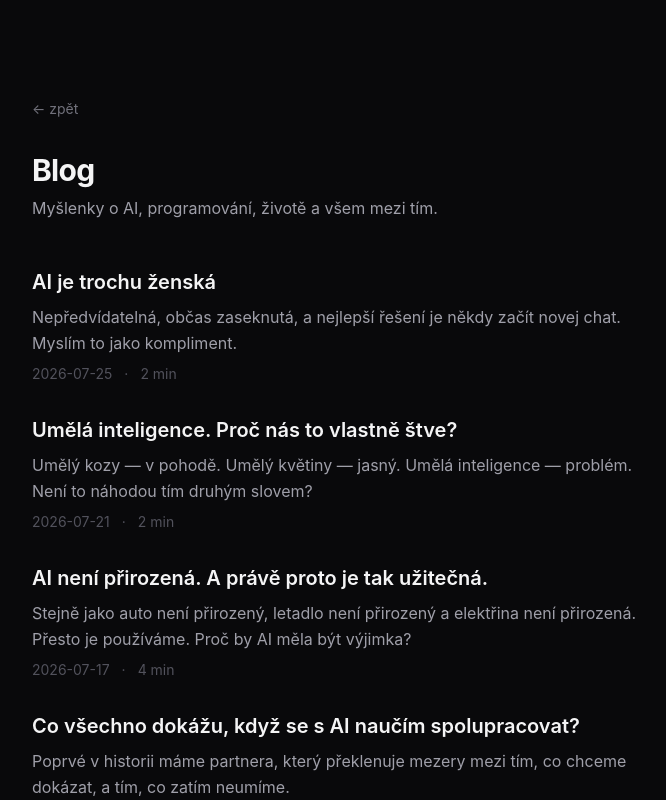
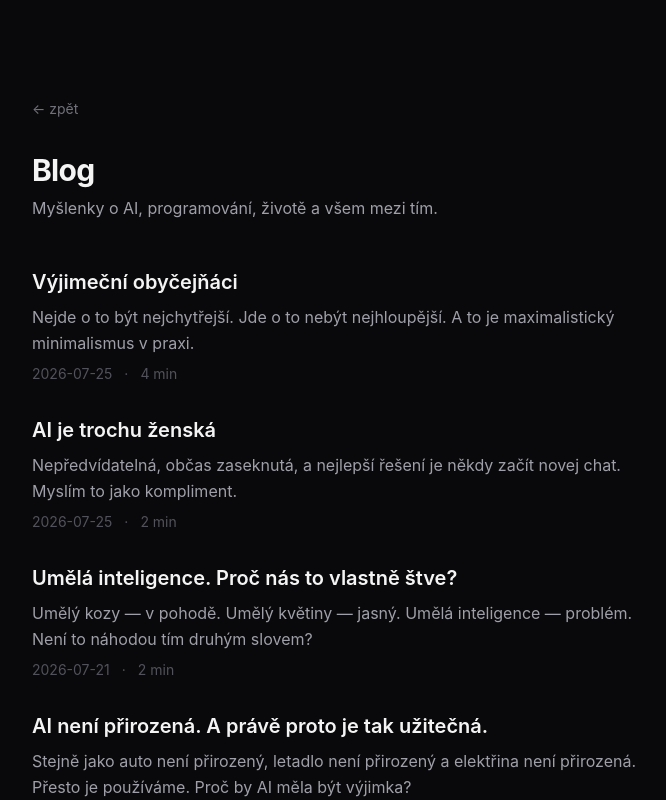
Before and after one commit to Peter-Pix/petrpiskacek.online, a Next.js app: page /blog in a window 1280 px wide. Shown: the top 800 px of the page, without its empty margins (296-962 px from the left). Built offline with nearby package versions, Linux system fonts and the light colour scheme.

Commit message:
feat(blog): add Výjimeční obyčejňáci

```diff
--- a/src/app/blog/[slug]/page.tsx
+++ b/src/app/blog/[slug]/page.tsx
@@ -329,6 +329,71 @@ const posts: Record<string, { title: string; date: string; content: string[] }>
       "A podle mě tímhle civilizace nekončí, zajímavej příběh spíš teprve začíná.",
     ],
   },
+  "vyjimecni-obycejnaci": {
+    title: "Výjimeční obyčejňáci",
+    date: "2026-07-25",
+    content: [
+      "",
+      "Nejde o to být nejchytřejší. Jde o to nebýt nejhloupější.",
+      "",
+      "To je maximalistický minimalismus v praxi. Nízká laťka? Možná. Ale překvapivě málo lidí přes ni přeskočí. A ti, co si myslí, že ji přeskočili dávno, většinou koukají na úplně jinou laťku — tu svou, tu imaginární, tu, která jim potvrzuje, co chtějí slyšet.",
+      "",
+      "---",
+      "",
+      "Znáte ten typ lidí. Ti, co ví úplně všechno.",
+      "",
+      "Jsou tak chytří, že by si nikdy neotevřeli knížku, protože jsou si naprosto jistí, že tam nenajdou nic, co by už nevěděli. Diskuzi nepotřebují, protože mají pravdu předem. Radu nepřijmou, protože proč by přijímali radu od někoho, kdo toho ví míň než oni?",
+      "",
+      "A tady je ten paradox, o kterém se moc nemluví.",
+      "",
+      "Ten nejchytřejší chytřejší být nemůže. Dosáhl stropu. Zazdil se tam sám, vlastníma rukama, s úsměvem na tváři. Jeho ego je dokonalá zvukotěsná místnost — dovnitř se nedostane nic nového, ven se nedostane žádná pochybnost. Funguje to perfektně. Přesně tak, jak si představoval.",
+      "",
+      "A proto je strašně nebezpečné být jeden z nich. Ne pro okolí. Pro sebe.",
+      "",
+      "Okolí si najde jiný zdroj. Okolí se přizpůsobí, obejde to, půjde dál. Ale ten člověk zůstane stát. Na místě. V místnosti bez oken, kde pořád dokola přehrává ten samý film o tom, jak je nejchytřejší v sále.",
+      "",
+      "O těhle lidech se bavit nechci. Není tam o čem.",
+      "",
+      "---",
+      "",
+      "Na druhém konci spektra je druhá sorta.",
+      "",
+      "Ti, co se vzdali. Co se přestali snažit, protože to přece stejně nemá cenu, protože systém, protože okolnosti, protože ostatní mají vždycky víc štěstí, víc konexí, víc čehokoli. Tihle lidi jsou v pohodě — svým způsobem. Mají dokonalé vysvětlení pro každou situaci, ve které nejsou tam, kde by mohli být.",
+      "",
+      "O těhle se taky bavit nechci.",
+      "",
+      "---",
+      "",
+      "Chci se bavit o výjimečných obyčejňácích.",
+      "",
+      "Nemají speciální označení, nemají vlastní hashtag, nezaplňují konferenční sály jako řečníci o tom, jak být úspěšný. Jsou to lidi, které potkáváte a možná si jich ani nevšimnete. Sedí vedle vás v kanceláři, stojí za vámi ve frontě, jezdí s vámi výtahem. Obyčejní. Až na jednu věc.",
+      "",
+      "Jsou natolik chytří, aby si uvědomovali, že nejsou dost chytří.",
+      "",
+      "A to je rozdíl, který dělá všechno.",
+      "",
+      "Protože z téhle myšlenky — jednoduché, trochu nepohodlné, ale poctivé — vychází celý způsob, jak žijí. Čtou. Nejen tehdy, kdy musí, ale proto, že vědí, co se stane, když přestanou. Ptají se. I na věci, u kterých by bylo pohodlnější mlčet a tvářit se, že odpověď mají. Přiznají, když nevědí — a to není slabost, to je nejrychlejší cesta k tomu, aby příště věděli.",
+      "",
+      "Nevystupují ze hry, když nechtějí prohrát. Vystupují z komfortní zóny, protože touží vyhrát. A to jsou dva úplně různé pohyby, i když zvenku vypadají stejně.",
+      "",
+      "Ten první je útěk. Ten druhý je investice.",
+      "",
+      "---",
+      "",
+      "Výjimeční obyčejňáci se neposouvají rychle. Neposouvají se dramaticky. Neudělají z toho show ani LinkedIn post o tom, jak dnes ráno vstali v pět a přečetli čtyři knížky. Posouvají se tiše, bez tleskání davů, bez konfet, bez momentu, kdy by někdo řekl — hele, tenhle člověk se právě posunul.",
+      "",
+      "Ale posunují se. Soustavně. Opravdově.",
+      "",
+      "A pak přijde den — za rok, za pět let, za deset — kdy se ohlédnou a ani sami nepochopí, jak daleko to od té laťky je. Té nízké laťky, přes kterou se tenkrát zdálo, že skočit je přece banalita.",
+      "",
+      "---",
+      "",
+      "Nejde o to hrát nejchytřejšího.",
+      "",
+      "Jde o to neprohrát sám sebe v osamělém souboji se sebou samotným. A ten souboj nikdo nevidí, nikdo ho nerozsoudí, nikdo vám nedá medaili, když ho vyhrajete. Ale vy budete vědět. A to je jediný verdikt, na kterém záleží.",
+    ],
+  },
+
   "ai-je-trochu-zenska": {
     title: "AI je trochu ženská",
     date: "2026-07-25",
--- a/src/app/blog/page.tsx
+++ b/src/app/blog/page.tsx
@@ -20,6 +20,13 @@ export const metadata: Metadata = {
 };
 
 const posts = [
+  {
+    slug: "vyjimecni-obycejnaci",
+    title: "Výjimeční obyčejňáci",
+    description: "Nejde o to být nejchytřejší. Jde o to nebýt nejhloupější. A to je maximalistický minimalismus v praxi.",
+    date: "2026-07-25",
+    readTime: "4 min",
+  },
   {
     slug: "ai-je-trochu-zenska",
     title: "AI je trochu ženská",
```
